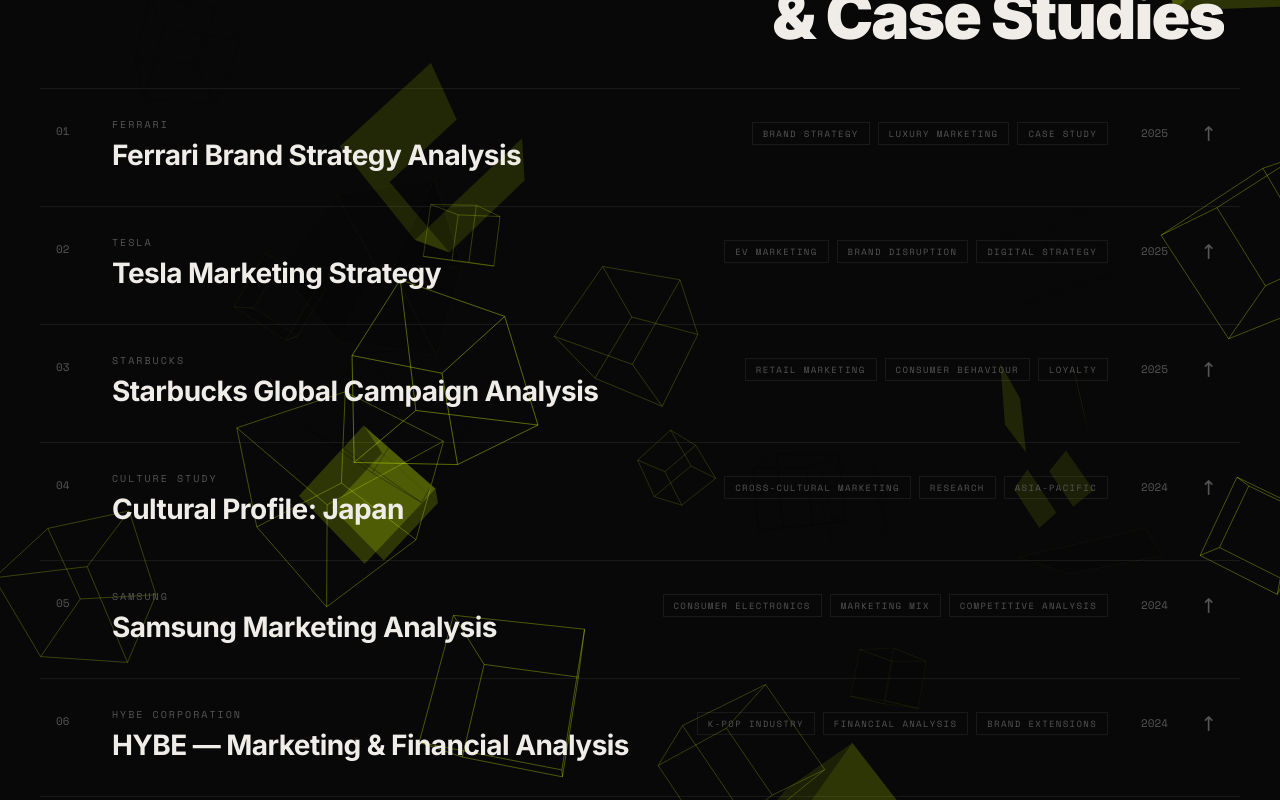
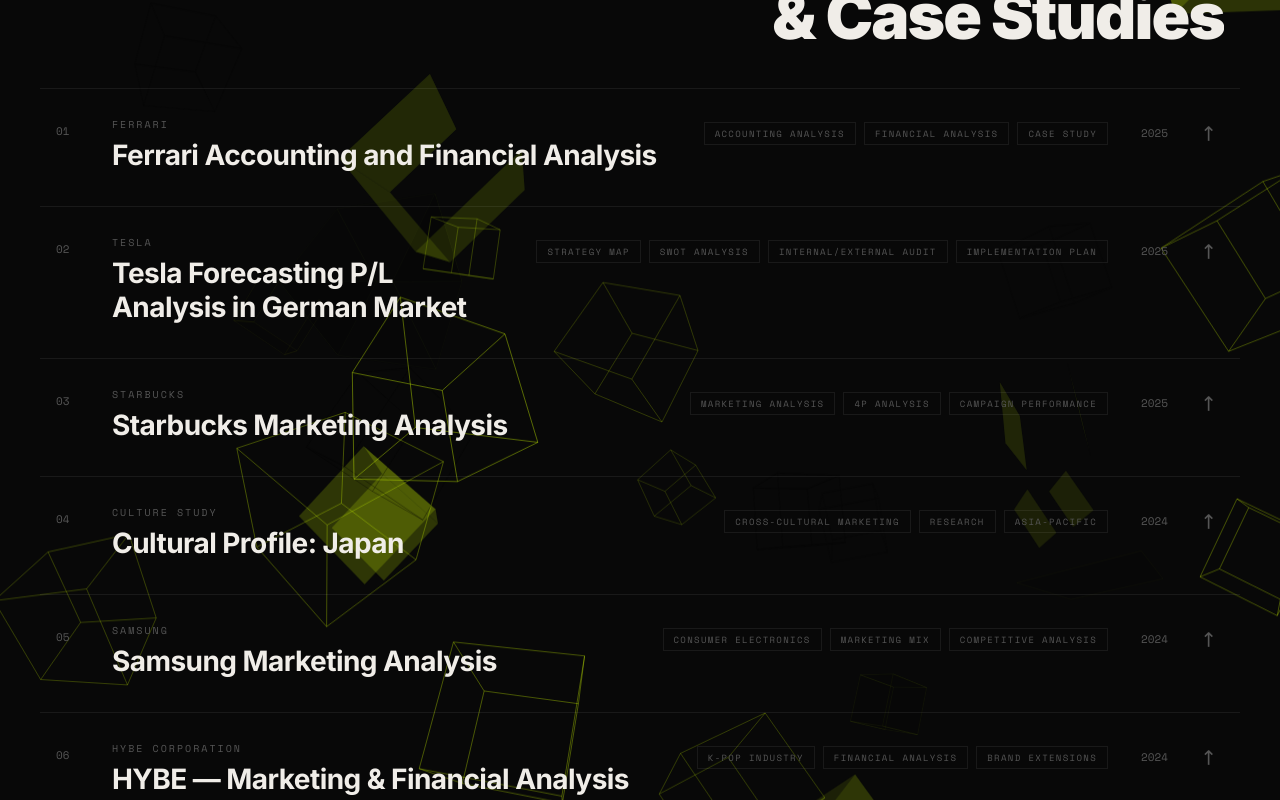
Before and after one commit to sangita19chakraborty/sangita19chakraborty.github.io, a React (Vite) app: page / in a window 1280 px wide. Shown: the part 1000-1800 px from the top of the page. Built offline with nearby package versions, Linux system fonts and the light colour scheme.

Commit message:
constants update

```diff
--- a/src/constants/content.ts
+++ b/src/constants/content.ts
@@ -44,30 +44,30 @@
   {
     id: 1,
     client:     "Ferrari",
-    title:      "Ferrari Brand Strategy Analysis",
-    tags:       ["Brand Strategy", "Luxury Marketing", "Case Study"],
+    title:      "Ferrari Accounting and Financial Analysis",
+    tags:       ["Accounting Analysis", "Financial Analysis", "Case Study"],
     year:       "2025",
-    outcome:    "In-depth analysis of Ferrari's global luxury brand positioning and heritage storytelling",
+    outcome:    "10 years ratio analysis across five industry peers with 15+ financial metrics evaluated",
     color:      "#1a0505",
     canvaEmbed: "https://www.canva.com/design/DAGonJkaJXQ/T-nG5knAf1jIf-daStOgNw/view?embed",
   },
   {
     id: 2,
     client:     "Tesla",
-    title:      "Tesla Marketing Strategy",
-    tags:       ["EV Marketing", "Brand Disruption", "Digital Strategy"],
+    title:      "Tesla Forecasting P/L Analysis in German Market",
+    tags:       ["Strategy Map", "SWOT Analysis", "Internal/External Audit", "Implementation Plan"],
     year:       "2025",
-    outcome:    "Examination of Tesla's disruptive marketing approach and zero-cost acquisition model",
+    outcome:    "Comprehensive strategic analysis and forecasting of Tesla's profitability in the German market, including a detailed implementation roadmap using CAGR based modelling",
     color:      "#0a0f1a",
     canvaEmbed: "https://www.canva.com/design/DAG6FRxRJag/dM7WaZHl17tQdWXH_2xKkg/view?embed",
   },
   {
     id: 3,
     client:     "Starbucks",
-    title:      "Starbucks Global Campaign Analysis",
-    tags:       ["Retail Marketing", "Consumer Behaviour", "Loyalty"],
+    title:      "Starbucks Marketing Analysis",
+    tags:       ["Marketing Analysis", "4P Analysis", "Campaign Performance"],
     year:       "2025",
-    outcome:    "Analysed Starbucks' loyalty ecosystem and seasonal campaign performance globally",
+    outcome:    "Analysed Starbucks' market profit expansion strategy in South Korea using new business plan",
     color:      "#031a0a",
     canvaEmbed: "https://www.canva.com/design/DAG6U5nu2OU/6ebqvt00r0r7b3oong3A2Q/view?embed",
   },
@@ -139,18 +139,18 @@
 };
 
 export const EXPERIENCE_ITEMS = [
-  { role: "M.A. Global Strategy & Management",        company: "Yonsei GSIS, Seoul",           from: "2024", to: "NOW"  },
-  { role: "VP & Head of Partnerships",                company: "Global Business Hub Club",     from: "2024", to: "NOW"  },
-  { role: "Editor",                                   company: "University Newsletter Club",  from: "2024", to: "NOW"  },
-  { role: "Social Committee Manager",                 company: "Graduate Student Assoc. (GSA)", from: "2024", to: "NOW"  },
-  { role: "Campus Ambassador",                        company: "KCampus JoongAng Daily",      from: "2024", to: "NOW"  },
+  { role: "M.A. Global Strategy & Management",        company: "Yonsei GSIS, Seoul",            from: "2024", to: "NOW"  },
+  { role: "VP & Head of Partnerships",                company: "Global Business Hub Club",      from: "2025", to: "NOW"  },
+  { role: "Editor",                                   company: "University Newsletter Club",    from: "2025", to: "NOW"  },
+  { role: "Social/Inter-GSIS Committee Manager",      company: "Graduate Student Assoc. (GSA)", from: "2024", to: "NOW"  },
+  { role: "University Campus Ambassador",             company: "KCampus JoongAng Daily",        from: "2026", to: "NOW"  },
 ];
 
 // ── SKILLS ───────────────────────────────────────────────────────────────────
 export const SKILLS_SECTION = {
   tag:   "Skills",
   title: "Core Capabilities",
-  body:  "A versatile marketing skill set developed through academic research, club leadership, and real-world content creation.",
+  body:  "A versatile strategic marketing skill set developed through academic research, club leadership, and real-world content creation.",
 };
 
 export const SKILLS = [
@@ -158,10 +158,10 @@
   { number: "02", label: "Content Creation" },
   { number: "03", label: "Campaign Management" },
   { number: "04", label: "Cross-Cultural Marketing" },
-  { number: "05", label: "Event Management" },
-  { number: "06", label: "Social Media Marketing" },
-  { number: "07", label: "Marketing Analytics" },
-  { number: "08", label: "Public Relations" },
+  { number: "05", label: "Negotiation Skills" },
+  { number: "06", label: "Social Media & Influencer Marketing" },
+  { number: "07", label: "Marketing Research & Analytics" },
+  { number: "08", label: "Public Relations" }
 ];
 
 // ── EXTRACURRICULAR ───────────────────────────────────────────────────────────
@@ -175,15 +175,15 @@
     id:     1,
     org:    "University Newsletter Club",
     role:   "Junior Editor → Editor",
-    period: "2024 – NOW",
+    period: "2025 – NOW",
     desc:   "Write university articles covering student club activities and Korean issues — creating survival-kit content for international students.",
     icon:   "✍️",
   },
   {
     id:     2,
-    org:    "KCampus Ambassador",
+    org:    "KCampus University Ambassador",
     role:   "Campus Ambassador",
-    period: "2024 – NOW",
+    period: "2026 – NOW",
     desc:   "Official ambassador for KCampus JoongAng Daily, representing the university and promoting Korea-focused media and education content.",
     icon:   "🎓",
   },
@@ -191,16 +191,16 @@
     id:     3,
     org:    "Global Business Hub Club",
     role:   "Head of Partnerships → VP",
-    period: "2024 – NOW",
+    period: "2025 – NOW",
     desc:   "Organises panel talk events as moderator, LinkedIn events, networking meetups, company visits, and Korean Resume Workshops for international students.",
     icon:   "🤝",
   },
   {
     id:     4,
     org:    "Graduate Student Association (GSA)",
-    role:   "Social Committee Manager",
+    role:   "Social Manager → MT Gala & Inter-GSIS Committee Manager",
     period: "3 Semesters",
-    desc:   "MT Gala & inter-GSIS committee member. Organised esports tournaments, baseball matches, and hiking events for the graduate community.",
+    desc:   "Social Manager, MT Gala & inter-GSIS committee member. Organised esports tournaments, baseball matches, and hiking events for the graduate community.",
     icon:   "⚡",
   },
   {
@@ -208,7 +208,7 @@
     org:    "Instagram — @sani.seoulscapes",
     role:   "Content Creator & Brand Collaborator",
     period: "2023 – NOW",
-    desc:   "Maintains an Instagram account with barter brand collaborations with beauty & skincare brands, campaign participations, and marketing review content.",
+    desc:   "Maintains an Instagram account with barter brand collaborations with beauty & skincare brands, campaign participations, marketing review content and lifestyle vlogging",
     icon:   "📱",
   },
 ];
@@ -243,21 +243,21 @@
   {
     org:    "Hello World Korea",
     role:   "English Mentor",
-    period: "2024 – NOW",
+    period: "2025",
     desc:   "Mentoring Korean middle school students in English, fostering language confidence and cross-cultural understanding.",
     icon:   "🌍",
   },
   {
     org:    "NomadHER — She Can Travel Anywhere Festival",
     role:   "Guide & Connector",
-    period: "2025",
+    period: "2026",
     desc:   "Volunteered at the NomadHER festival, guiding attendees, facilitating meaningful connections, and helping people navigate the event space.",
     icon:   "✈️",
   },
   {
     org:    "KCampus JoongAng Daily",
     role:   "University Campus Ambassador",
-    period: "2024 – NOW",
+    period: "2026 – NOW",
     desc:   "Serving as an official Campus Ambassador for KCampus, a key Korean media and education platform, representing Yonsei University.",
     icon:   "📰",
   },
@@ -304,7 +304,7 @@
 export const CONTACT_SECTION = {
   tag:      "Contact",
   headline: "Let's work\ntogether.",
-  body:     "Open to internships, collaborations, and interesting conversations. Based in Seoul — drop me a line.",
+  body:     "Open to internships, full time jobs, collaborations, and interesting conversations. Based in Seoul, open to opportunities in India too — drop me a line.",
   cta:      "Send a Message",
   email:    "sangita19chakraborty@gmail.com",
   phone:    "Instagram DM",
@@ -312,6 +312,6 @@
 
 export const SOCIAL_LINKS = [
   { label: "Instagram", href: "https://www.instagram.com/sani.seoulscapes/" },
-  { label: "LinkedIn",  href: "https://linkedin.com/in/sangitachakraborty" },
+  { label: "LinkedIn",  href: "https://www.linkedin.com/in/sangita-chakraborty-8607a9169/" },
   { label: "Email",     href: "mailto:sangita19chakraborty@gmail.com" },
 ];
```
Also changed, not shown: 1 other file (tests, documents, lock files or other folders).
